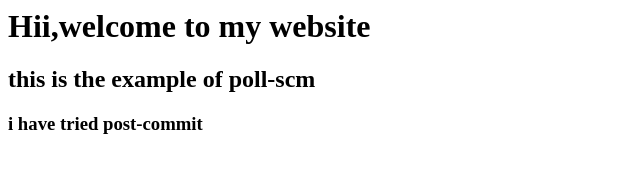
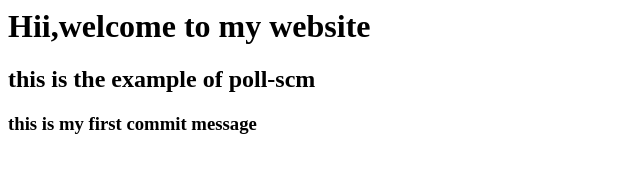
Before and after one commit to skumawat08/webpage, a plain HTML site: page index.html in a window 1280 px wide. Shown: the whole page, without its empty margins (0-640 px from the left). Drawn offline with Linux system fonts and the light colour scheme.

Commit message:
i have modified h3 tag

```diff
--- a/index.html
+++ b/index.html
@@ -1,3 +1,3 @@
 <h1>Hii,welcome to  my website</h1>
 <h2>this is the example of poll-scm</h2>
-<h3>i have tried post-commit</h3>
+<h3>this is my first commit message</h3>
```
